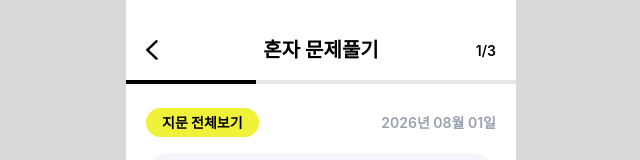
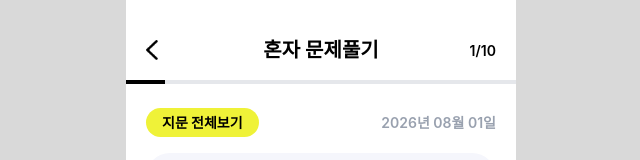
Before and after one commit to READLE-SKTHON/readle-fe, a React (Vite) app: page /game/solo/play in a window 1280 px wide. Shown: the top 160 px of the page, without its empty margins (319-959 px from the left). Built offline with nearby package versions, Linux system fonts and the light colour scheme.

Commit message:
✨ feat: 퀴즈 결과 페이지 및 결과 집계 구현

```diff
--- a/src/App.tsx
+++ b/src/App.tsx
@@ -13,6 +13,7 @@ import SoloIntroPage from "@/pages/game/SoloGame/SoloIntroPage";
 import SoloGamePage from "@/pages/game/SoloGame/SoloGamePage";
 import SoloReadingPage from "./pages/game/SoloGame/SoloReadingPage";
 import FriendGamePage from "@/pages/game/FriendGame/FriendGamePage";
+import SoloResultPage from "@/pages/game/SoloGame/SoloResultPage";
 
 export default function App() {
   return (
@@ -31,6 +32,7 @@ export default function App() {
           <Route path="/game/solo" element={<SoloIntroPage />} />
           <Route path="/game/solo/reading" element={<SoloReadingPage />} />
           <Route path="/game/solo/play" element={<SoloGamePage />} />
+          <Route path="/game/solo/result" element={<SoloResultPage />} />
 
           <Route path="/game/friend" element={<FriendGamePage />} />
         </Route>
--- a/src/mocks/quizzes.ts
+++ b/src/mocks/quizzes.ts
@@ -1,6 +1,7 @@
 import type { Quiz } from "@/types/quiz";
 
 export const mockQuizzes: Quiz[] = [
+  // 1. 객관식 - 중심 내용
   {
     quizId: 1,
     newsId: 1,
@@ -30,6 +31,7 @@ export const mockQuizzes: Quiz[] = [
     correctAnswer: 2,
   },
 
+  // 2. O/X - 내용 일치
   {
     quizId: 2,
     newsId: 1,
@@ -56,17 +58,206 @@ export const mockQuizzes: Quiz[] = [
       "기사에서 식료품과 에너지 가격이 큰 폭으로 올랐다고 설명하는 부분을 다시 확인해보세요.",
   },
 
+  // 3. 객관식 - 내용 확인
   {
     quizId: 3,
+    newsId: 1,
+    type: "MULTIPLE_CHOICE",
+    category: "FACT_CHECK",
+
+    question: "기사의 내용과 일치하는 것은?",
+
+    options: [
+      {
+        id: 1,
+        text: "최근 소비자물가는 지속적으로 하락하고 있다.",
+      },
+      {
+        id: 2,
+        text: "식료품 가격은 변하지 않았다.",
+      },
+      {
+        id: 3,
+        text: "물가 상승으로 일상생활에 필요한 지출이 늘었다.",
+      },
+      {
+        id: 4,
+        text: "에너지 가격은 큰 폭으로 하락했다.",
+      },
+    ],
+
+    correctAnswer: 3,
+  },
+
+  // 4. O/X - 내용 불일치
+  {
+    quizId: 4,
+    newsId: 1,
+    type: "OX",
+    category: "FACT_CHECK",
+
+    question: "다음 내용이 맞으면 O, 틀리면 X를 선택하세요.",
+
+    statement: "최근 물가 상승으로 가계의 생활비 부담이 줄어들었다.",
+
+    correctAnswer: "X",
+
+    requiresReason: true,
+
+    exampleAnswer:
+      "기사에서는 물가 상승으로 가계의 생활비 부담이 커지고 있다고 설명하고 있으므로 X입니다.",
+
+    suggestion: "생활비 부담이 늘었는지 줄었는지 기사에서 사용한 표현을 다시 확인해보세요.",
+
+    differenceReason: "기사에서는 생활비 부담이 감소한 것이 아니라 증가했다고 설명하고 있어요.",
+
+    articleHint: "기사 첫 문장의 '가계의 생활비 부담이 커지고 있다'는 부분을 다시 확인해보세요.",
+  },
+
+  // 5. 객관식 - 추론
+  {
+    quizId: 5,
+    newsId: 1,
+    type: "MULTIPLE_CHOICE",
+    category: "INFERENCE",
+
+    question: "기사의 내용을 바탕으로 추론할 수 있는 것은?",
+
+    options: [
+      {
+        id: 1,
+        text: "가계에서 필수 생활비가 차지하는 부담이 커질 수 있다.",
+      },
+      {
+        id: 2,
+        text: "모든 상품의 가격이 하락할 것이다.",
+      },
+      {
+        id: 3,
+        text: "식료품 소비가 완전히 사라질 것이다.",
+      },
+      {
+        id: 4,
+        text: "에너지 가격은 앞으로 변하지 않을 것이다.",
+      },
+    ],
+
+    correctAnswer: 1,
+  },
+
+  // 6. 주관식 - 요약
+  {
+    quizId: 6,
     newsId: 1,
     type: "SUBJECTIVE",
     category: "SUMMARY",
 
-    question: "기사 내용을 한 문장으로 요약해보세요.",
+    question: "기사의 핵심 내용을 한 문장으로 요약해보세요.",
 
     maxLength: 100,
 
+    exampleAnswer: "소비자물가와 식료품·에너지 가격 상승으로 가계의 생활비 부담이 커지고 있다.",
+  },
+
+  // 7. 객관식 - 중심 내용
+  {
+    quizId: 7,
+    newsId: 1,
+    type: "MULTIPLE_CHOICE",
+    category: "MAIN_IDEA",
+
+    question: "이 기사에서 가장 중요하게 다루고 있는 문제는 무엇인가요?",
+
+    options: [
+      {
+        id: 1,
+        text: "가계의 여행 지출 증가",
+      },
+      {
+        id: 2,
+        text: "식료품 생산량 증가",
+      },
+      {
+        id: 3,
+        text: "물가 상승에 따른 생활비 부담 증가",
+      },
+      {
+        id: 4,
+        text: "에너지 사용량 감소",
+      },
+    ],
+
+    correctAnswer: 3,
+  },
+
+  // 8. O/X - 추론
+  {
+    quizId: 8,
+    newsId: 1,
+    type: "OX",
+    category: "INFERENCE",
+
+    question: "다음 내용이 맞으면 O, 틀리면 X를 선택하세요.",
+
+    statement: "식료품과 에너지 가격 상승은 가계의 일상적인 지출 부담에 영향을 줄 수 있다.",
+
+    correctAnswer: "O",
+
+    requiresReason: true,
+
     exampleAnswer:
-      "소비자물가 상승으로 식료품과 에너지 가격이 오르면서 가계의 생활비 부담이 커지고 있다.",
+      "식료품과 에너지는 일상생활에 필요한 항목이므로 가격이 오르면 가계가 부담해야 하는 생활비도 증가할 수 있습니다.",
+
+    suggestion: "식료품과 에너지가 일상생활에서 어떤 성격의 지출인지 생각해보세요.",
+
+    differenceReason: "가격 상승과 가계 지출 증가 사이의 관계를 충분히 설명하지 않았어요.",
+
+    articleHint: "기사에서 '일상생활에 필요한 지출이 늘었다'고 설명한 부분을 다시 확인해보세요.",
+  },
+
+  // 9. 객관식 - 내용 확인
+  {
+    quizId: 9,
+    newsId: 1,
+    type: "MULTIPLE_CHOICE",
+    category: "FACT_CHECK",
+
+    question: "기사에서 가격이 크게 올랐다고 언급한 항목은?",
+
+    options: [
+      {
+        id: 1,
+        text: "의류와 자동차",
+      },
+      {
+        id: 2,
+        text: "식료품과 에너지",
+      },
+      {
+        id: 3,
+        text: "교육과 여행",
+      },
+      {
+        id: 4,
+        text: "주택과 통신",
+      },
+    ],
+
+    correctAnswer: 2,
+  },
+
+  // 10. 주관식 - 추론
+  {
+    quizId: 10,
+    newsId: 1,
+    type: "SUBJECTIVE",
+    category: "INFERENCE",
+
+    question: "식료품과 에너지 가격 상승이 가계에 어떤 영향을 줄 수 있는지 작성해보세요.",
+
+    maxLength: 150,
+
+    exampleAnswer:
+      "식료품과 에너지는 일상생활에 필요한 지출이기 때문에 가격이 상승하면 가계가 부담해야 하는 생활비가 증가할 수 있습니다.",
   },
 ];
--- /dev/null
+++ b/src/pages/game/SoloGame/SoloResultPage.tsx
@@ -0,0 +1,74 @@
+import { useLocation, useNavigate } from "react-router-dom";
+
+import completeBeluga from "@/assets/images/game/CompleteBeluga.png";
+import lightningIcon from "@/assets/icons/game/lightningIcon.png";
+import targetIcon from "@/assets/icons/home/targetIcon.png";
+
+type ResultState = {
+  total: number;
+  correctCount: number;
+  exp: number;
+};
+
+export default function SoloResultPage() {
+  const navigate = useNavigate();
+  const location = useLocation();
+
+  const state = location.state as ResultState | null;
+
+  // 결과 데이터가 없을 때 임시 기본값
+  const total = state?.total ?? 10;
+  const correctCount = state?.correctCount ?? 4;
+  const exp = state?.exp ?? 320;
+
+  const correctRate = Math.round((correctCount / total) * 100);
+
+  return (
+    <main className="flex min-h-screen flex-col px-7 pb-10 pt-20">
+      {/* 완료 캐릭터 */}
+      <section className="flex flex-col items-center">
+        <img src={completeBeluga} alt="문제 풀이를 완료한 벨루가" className="w-64 object-contain" />
+
+        <h1 className="mt-6 text-[28px] font-extrabold">오늘도 수고했어요!</h1>
+
+        <p className="mt-4 text-[22px] font-medium">
+          {total}문제 중 {correctCount}문제를 맞혔어요
+        </p>
+      </section>
+
+      {/* 결과 카드 */}
+      <section className="mt-14 grid grid-cols-2 gap-4">
+        <ResultCard icon={targetIcon} label="정답률" value={`${correctRate}%`} />
+
+        <ResultCard icon={lightningIcon} label="획득 EXP" value={`+${exp}`} />
+      </section>
+
+      {/* 홈으로 */}
+      <button
+        type="button"
+        onClick={() => navigate("/")}
+        className="mt-auto h-16 w-full cursor-pointer rounded-2xl bg-black text-[20px] font-bold text-white"
+      >
+        홈화면으로 가기
+      </button>
+    </main>
+  );
+}
+
+type ResultCardProps = {
+  icon: string;
+  label: string;
+  value: string;
+};
+
+function ResultCard({ icon, label, value }: ResultCardProps) {
+  return (
+    <div className="flex min-h-40 flex-col items-center justify-center rounded-3xl bg-[#F5F6FC]">
+      <img src={icon} alt="" className="h-14 w-14 object-contain" />
+
+      <p className="mt-3 text-[17px] font-bold text-gray-400">{label}</p>
+
+      <strong className="mt-2 text-[34px] font-extrabold text-[#123BFF]">{value}</strong>
+    </div>
+  );
+}
```
Also changed, not shown: src/pages/game/SoloGame/SoloGamePage.tsx (+34 -7 lines), src/assets/icons/game/CompleteBeluga.png (added), src/assets/icons/game/lightningIcon.png (added).
